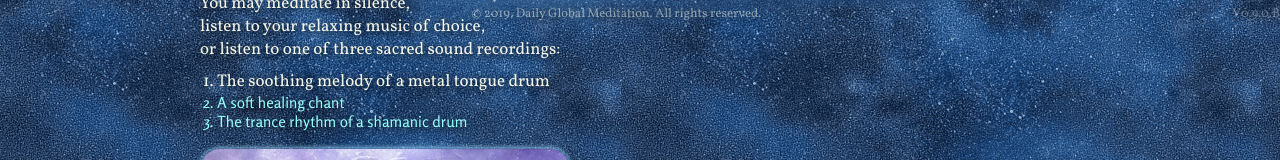
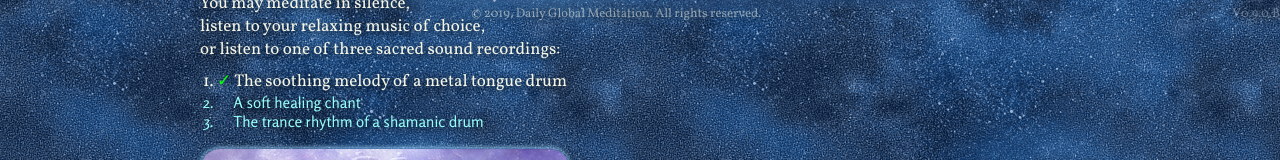
Before and after one commit to emaesen/daglme, a Vue app in the folder client/: page / in a window 1280 px wide. Shown: the part 777-937 px from the top of the page. Built offline with nearby package versions, Linux system fonts and the light colour scheme.

Commit message:
Tweak video selection content

```diff
--- a/client/src/views/Home.vue
+++ b/client/src/views/Home.vue
@@ -39,9 +39,18 @@
       or listen to one of three sacred sound recordings:
     </div>
     <ol>
-      <li :class="[videoPreviewNr===0? '' : 'action']" @click="selectRecording(0)">The soothing melody of a metal tongue drum</li>
-      <li :class="[videoPreviewNr===1? '' : 'action']" @click="selectRecording(1)">A soft healing chant</li>
-      <li :class="[videoPreviewNr===2? '' : 'action']" @click="selectRecording(2)">The trance rhythm of a shamanic drum</li>
+      <li :class="[videoPreviewNr===0? '' : 'action']" @click="selectRecording(0)">
+        <span :class="[videoPreviewNr===0? 'checked' : 'invisible']">✓</span>
+        The soothing melody of a metal tongue drum
+      </li>
+      <li :class="[videoPreviewNr===1? '' : 'action']" @click="selectRecording(1)">
+        <span :class="[videoPreviewNr===1? 'checked' : 'invisible']">✓</span>
+        A soft healing chant
+      </li>
+      <li :class="[videoPreviewNr===2? '' : 'action']" @click="selectRecording(2)">
+        <span  :class="[videoPreviewNr===2? 'checked' : 'invisible']">✓</span>
+        The trance rhythm of a shamanic drum
+      </li>
     </ol>
     <div class="videoContainer">
       <transition name="fade" mode="out-in">
```
